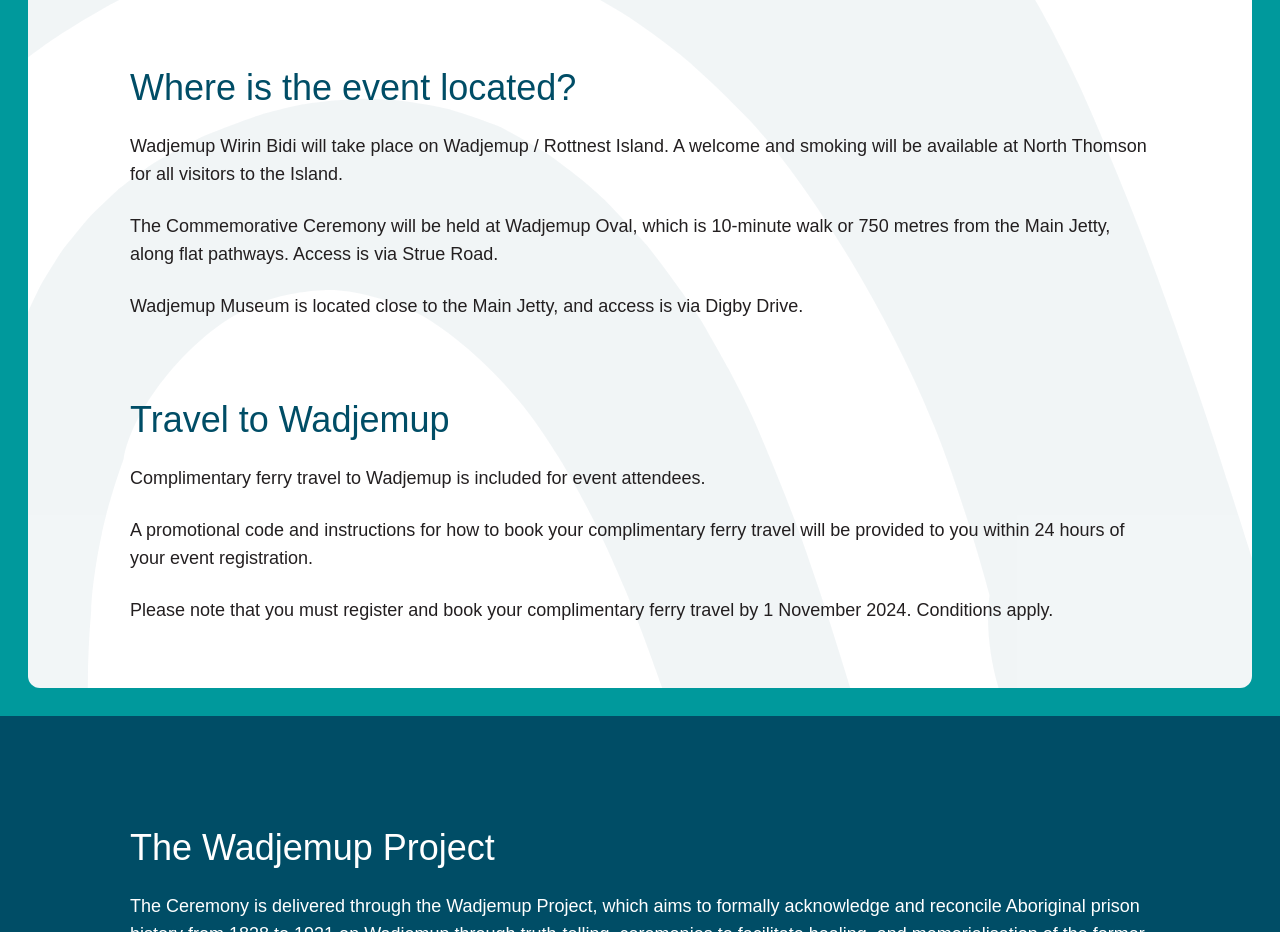
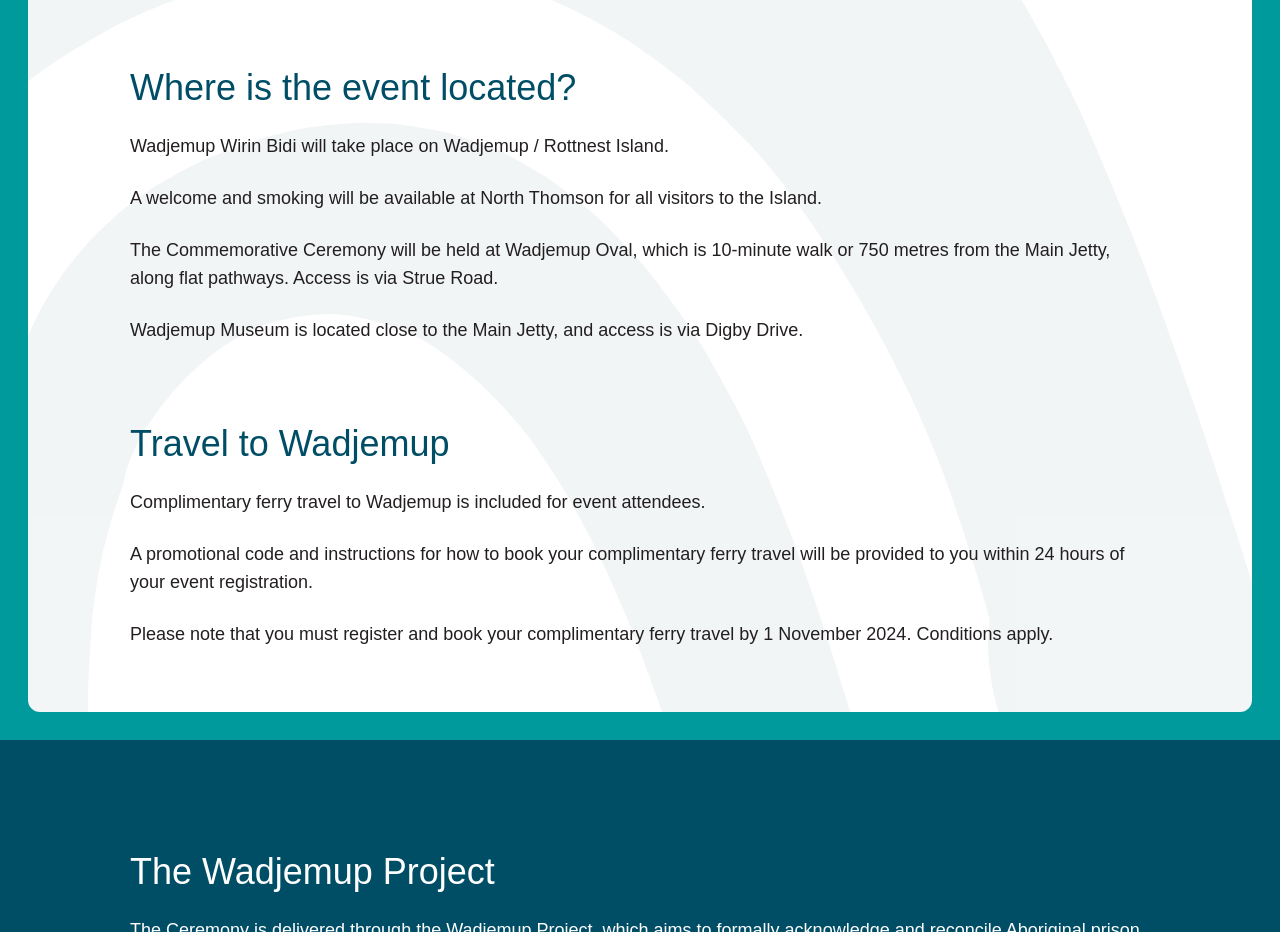
Before and after one commit to tomcbrennan/wadjemup-commemorative, a website: page index.html in a window 1280 px wide. Shown: the part 2280-3212 px from the top of the page. Drawn offline with Linux system fonts and the light colour scheme; a script that the page names is missing; a small style sheet from the web is missing; a web font is replaced by a local one.

Commit message:
Update index.html
spacing

```diff
--- a/index.html
+++ b/index.html
@@ -82,7 +82,8 @@
 								</div>
 								<div class="block-content">
 									<h3 class="is-h2 text-brandCyan">Where is the event located?</h3>
-									<p>Wadjemup Wirin Bidi will take place on Wadjemup / Rottnest Island. A welcome and smoking will be available at North Thomson for all visitors to the Island.</p>
+									<p>Wadjemup Wirin Bidi will take place on Wadjemup / Rottnest Island.</p>
+									<p>A welcome and smoking will be available at North Thomson for all visitors to the Island.</p>
 									<p>The Commemorative Ceremony will be held at Wadjemup Oval, which is 10-minute walk or 750 metres from the Main Jetty, along flat pathways. Access is via Strue Road.</p>
 									<p>Wadjemup Museum is located close to the Main Jetty, and access is via Digby Drive.</p>
 								</div>
```
